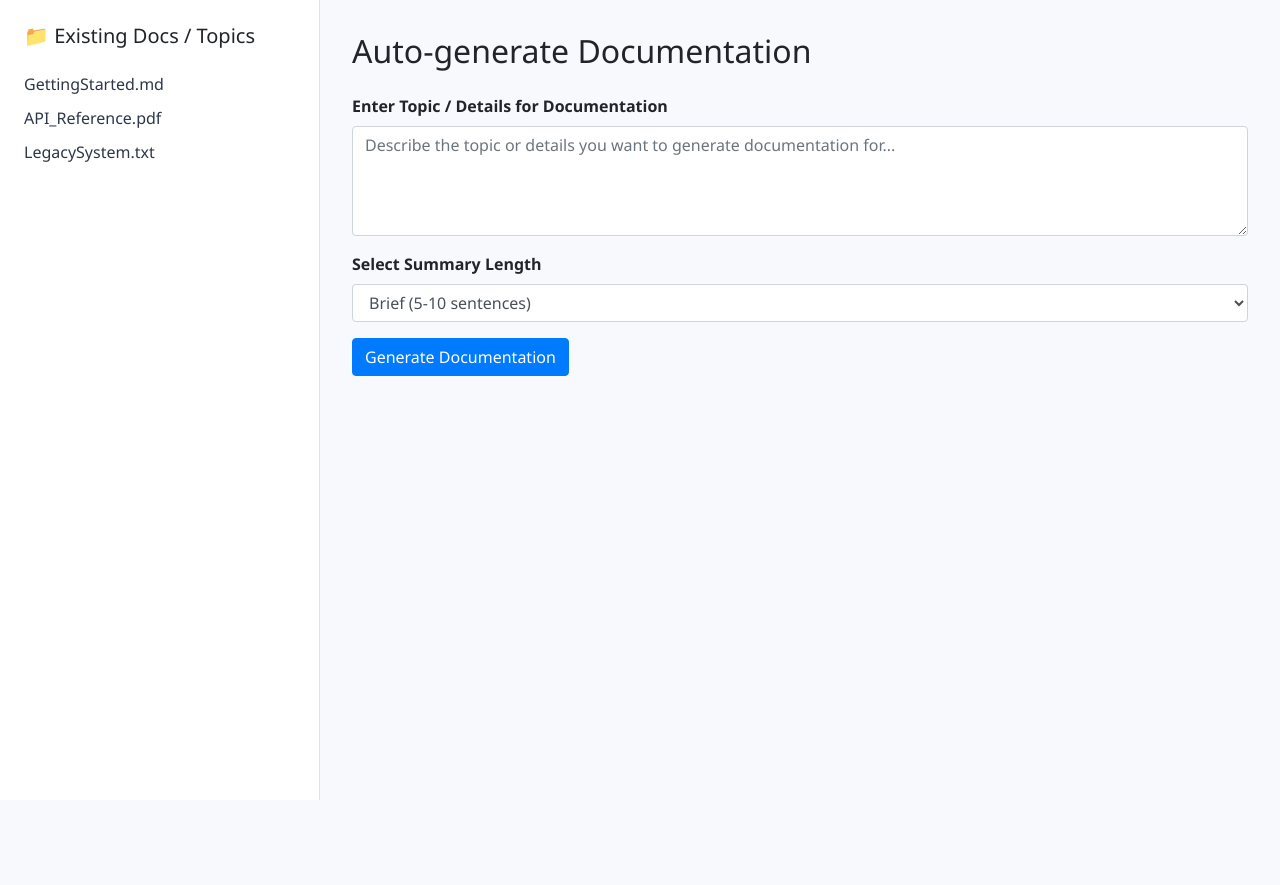
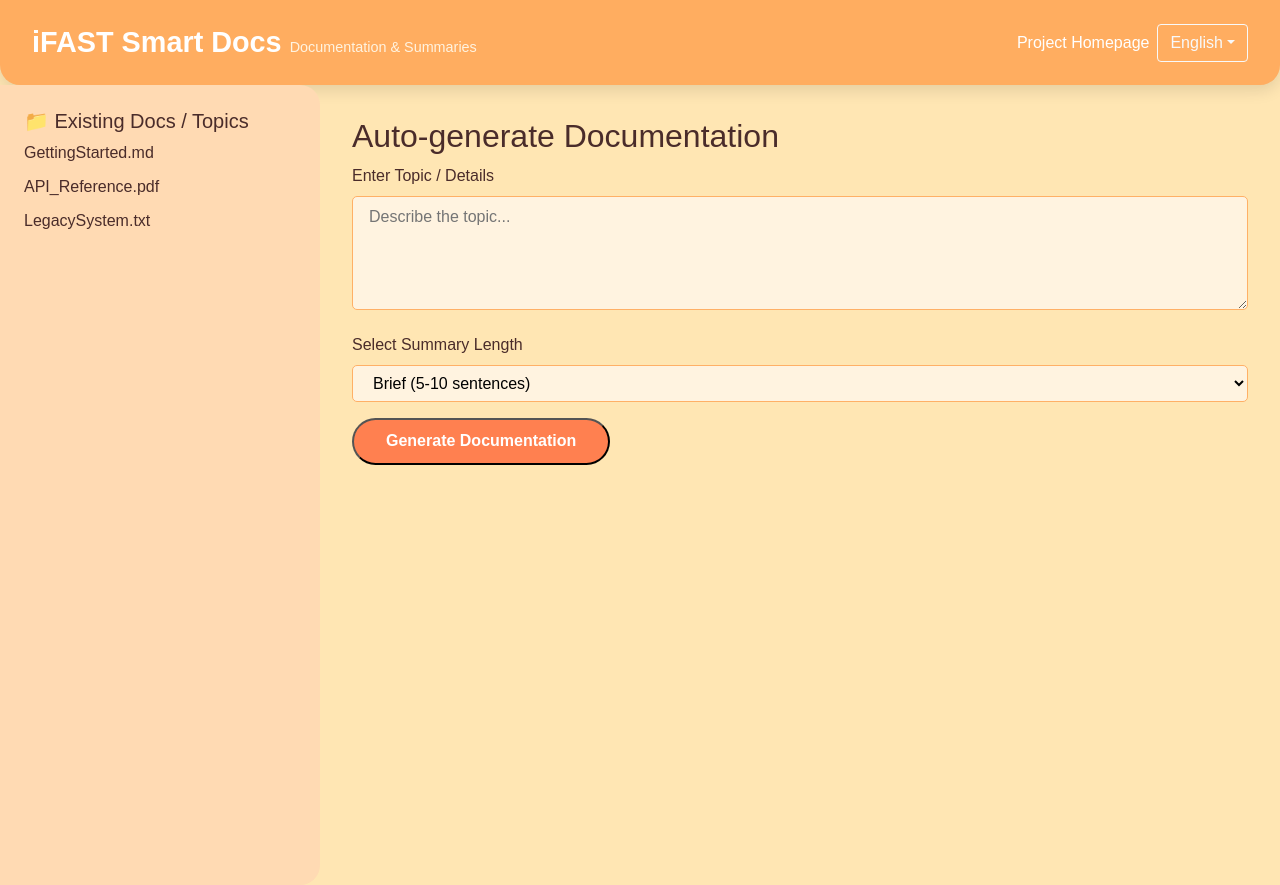
Before and after one commit to YuHan934/Hackathon, a PHP site: page /auto-generate_documentation.php in a window 1280 px wide. Before the commit the page ends 800 px from the top, so only its background shows below. Run offline with PHP 8.4, Linux system fonts and the light colour scheme; some libraries are stand-ins or nearby versions.

Commit message:
auto-generate_documentation.php

```diff
--- a/knowledgebase.dev-main/auto-generate_documentation.php
+++ b/knowledgebase.dev-main/auto-generate_documentation.php
@@ -10,34 +10,20 @@ if ($_SERVER['REQUEST_METHOD'] === 'POST' && !empty($_POST['topic'])) {
     $topic = htmlspecialchars(trim($_POST['topic']));
     $length = $_POST['length'] ?? 'brief';
 
-    // Simulate documentation generation based on length option
     switch ($length) {
         case 'brief':
-            $generatedDoc = <<<DOC
-📄 <strong>Brief Summary</strong> for topic: <strong>{$topic}</strong><br><br>
-This is a concise overview of <em>{$topic}</em>, covering the essential points in 5-10 sentences.
-DOC;
+            $generatedDoc = "📄 Brief Summary for topic: {$topic}\nThis is a concise overview covering the essential points in 5-10 sentences.";
             break;
-
         case 'medium':
-            $generatedDoc = <<<DOC
-📄 <strong>Medium Summary</strong> for topic: <strong>{$topic}</strong><br><br>
-This summary provides a detailed explanation of <em>{$topic}</em> extending roughly 1-2 pages. It includes background, core concepts, and examples to help understand the topic thoroughly.
-DOC;
+            $generatedDoc = "📄 Medium Summary for topic: {$topic}\nThis summary provides a detailed explanation extending roughly 1-2 pages.";
             break;
-
         case 'details':
-            $generatedDoc = <<<DOC
-📄 <strong>Detailed Summary</strong> for topic: <strong>{$topic}</strong><br><br>
-This is an in-depth documentation containing key points, contextual information, and comprehensive insights about <em>{$topic}</em>. It covers all critical aspects, definitions, use cases, and best practices.
-DOC;
+            $generatedDoc = "📄 Detailed Summary for topic: {$topic}\nThis is an in-depth documentation containing key points, contextual info, and comprehensive insights.";
             break;
-
         default:
             $generatedDoc = "Invalid summary length selected.";
     }
 
-    // For demo: add topic as a "file" in docs list if not present
     if (!in_array($topic, $docs)) {
         $docs[] = $topic;
     }
@@ -46,54 +32,105 @@ DOC;
 <!DOCTYPE html>
 <html lang="en">
 <head>
-    <meta charset="UTF-8" />
+<meta charset="UTF-8">
+<meta name="viewport" content="width=device-width, initial-scale=1.0">
 <title>Auto-generate Documentation | iFAST Smart Docs</title>
-    <link rel="stylesheet" href="https://stackpath.bootstrapcdn.com/bootstrap/4.5.2/css/bootstrap.min.css" />
+<link rel="stylesheet" href="https://stackpath.bootstrapcdn.com/bootstrap/4.5.2/css/bootstrap.min.css">
+<script src="https://kit.fontawesome.com/1b5fdf4bb2.js" crossorigin="anonymous"></script>
 <style>
+:root {
+  --bg-color: #FFE6B3;
+  --text-color: #4A2C2A;
+  --card-bg: #FFDAB3;
+  --navbar-bg: #FFAD60;
+  --button-bg: #FF8050;
+  --button-text: #fff;
+}
+
 body {
-            background-color: #f7f9fc;
-            font-family: 'Segoe UI', sans-serif;
+  background-color: var(--bg-color);
+  color: var(--text-color);
+  font-family: 'Poppins', sans-serif;
+  margin: 0;
 }
+
+/* Navbar */
+.navbar {
+  background-color: var(--navbar-bg);
+  border-radius: 0 0 20px 20px;
+  padding: 1rem 2rem;
+  box-shadow: 0 6px 15px rgba(0,0,0,0.1);
+}
+.navbar-brand { font-weight:700; font-size:1.8rem; color:#fff !important; }
+.navbar-brand small { font-weight:400; font-size:0.9rem; color:#FFF3E0; }
+.nav-link { color:#fff !important; }
+.nav-link:hover { color:#FFDAB3 !important; }
+
+/* Sidebar */
 .sidebar {
-            background-color: #fff;
+  background-color: var(--card-bg);
   padding: 1.5rem;
+  border-radius: 0 20px 20px 0;
   height: 100vh;
-            border-right: 1px solid #dee2e6;
-            overflow-y: auto;
 }
-        .file-list {
-            list-style: none;
-            padding-left: 0;
+.file-list { list-style:none; padding-left:0; }
+.file-list li { margin-bottom:10px; font-weight:500; color: var(--text-color); transition: transform 0.3s; }
+.file-list li:hover { transform: translateX(5px); color:#201714ff; }
+
+/* Main Content */
+.main-content { padding:2rem; }
+textarea, select {
+  background-color:#FFF3E0; border:1px solid #FFB066; border-radius:5px; padding:0.5rem 1rem;
+  transition: all 0.3s; width:100%;
 }
-        .file-list li {
-            margin-bottom: 10px;
-            font-weight: 500;
-            color: #2d3748;
-            cursor: default;
+textarea:focus, select:focus { border-color:#FF5722; box-shadow:0 0 8px rgba(255,87,34,0.3); outline:none; }
+
+button {
+  background-color: var(--button-bg); color: var(--button-text);
+  border-radius:50px; padding:0.6rem 2rem; font-weight:600;
+  transition: all 0.3s;
 }
-        .main-content {
-            padding: 2rem;
-        }
-        .form-group label {
-            font-weight: 600;
-        }
+button:hover { background-color:red; transform:translateY(-2px); box-shadow:0 5px 10px rgba(116, 16, 16, 0.2); }
+
 .doc-box {
   margin-top: 2rem;
-            background: #edf2f7;
+  background: #FFF2E0;
   padding: 1.5rem;
-            border-radius: 8px;
-            color: #2d3748;
+  border-radius: 12px;
+  color: var(--text-color);
+  box-shadow: 0 10px 20px rgba(0,0,0,0.08);
   white-space: pre-wrap;
 }
 </style>
 </head>
 <body>
 
+<!-- Navbar -->
+<nav class="navbar navbar-expand-lg">
+  <a class="navbar-brand font-weight-bold" href="#">iFAST Smart Docs <small>Documentation & Summaries</small></a>
+  <button class="navbar-toggler" type="button" data-toggle="collapse" data-target="#navbarText">
+    <span class="navbar-toggler-icon"></span>
+  </button>
+  <div class="collapse navbar-collapse" id="navbarText">
+    <ul class="navbar-nav ml-auto align-items-center">
+      <li class="nav-item"><a class="nav-link" href="https://yourprojecthomepage.com" target="_blank">Project Homepage</a></li>
+      <li class="nav-item dropdown">
+        <button class="btn btn-outline-light dropdown-toggle" type="button" data-toggle="dropdown">English</button>
+        <div class="dropdown-menu dropdown-menu-right">
+          <a class="dropdown-item" href="#">French</a>
+          <a class="dropdown-item" href="#">Bulgarian</a>
+        </div>
+      </li>
+    </ul>
+  </div>
+</nav>
+
 <div class="container-fluid">
   <div class="row">
+
     <!-- Sidebar -->
     <div class="col-md-3 sidebar">
-            <h5 class="mb-4">📁 Existing Docs / Topics</h5>
+        <h5>📁 Existing Docs / Topics</h5>
         <ul class="file-list">
             <?php foreach ($docs as $doc): ?>
                 <li><?= htmlspecialchars($doc) ?></li>
@@ -101,37 +138,40 @@ DOC;
         </ul>
     </div>
 
-        <!-- Main content -->
+    <!-- Main Content -->
     <div class="col-md-9 main-content">
-            <h2 class="mb-4">Auto-generate Documentation</h2>
+        <h2>Auto-generate Documentation</h2>
 
         <form action="autogen.php" method="POST">
             <div class="form-group">
-                    <label for="topic">Enter Topic / Details for Documentation</label>
-                    <textarea name="topic" id="topic" class="form-control" rows="4" placeholder="Describe the topic or details you want to generate documentation for..." required><?= isset($_POST['topic']) ? htmlspecialchars($_POST['topic']) : '' ?></textarea>
+                <label for="topic">Enter Topic / Details</label>
+                <textarea name="topic" id="topic" rows="4" placeholder="Describe the topic..." required><?= isset($_POST['topic']) ? htmlspecialchars($_POST['topic']) : '' ?></textarea>
             </div>
 
             <div class="form-group">
                 <label for="length">Select Summary Length</label>
-                    <select name="length" id="length" class="form-control">
-                        <option value="brief" <?= (isset($_POST['length']) && $_POST['length'] === 'brief') ? 'selected' : '' ?>>Brief (5-10 sentences)</option>
-                        <option value="medium" <?= (isset($_POST['length']) && $_POST['length'] === 'medium') ? 'selected' : '' ?>>Medium (1-2 Pages)</option>
-                        <option value="details" <?= (isset($_POST['length']) && $_POST['length'] === 'details') ? 'selected' : '' ?>>Details (Key points with context)</option>
+                <select name="length" id="length">
+                    <option value="brief" <?= (isset($_POST['length']) && $_POST['length']==='brief')?'selected':'' ?>>Brief (5-10 sentences)</option>
+                    <option value="medium" <?= (isset($_POST['length']) && $_POST['length']==='medium')?'selected':'' ?>>Medium (1-2 Pages)</option>
+                    <option value="details" <?= (isset($_POST['length']) && $_POST['length']==='details')?'selected':'' ?>>Details (Key points with context)</option>
                 </select>
             </div>
 
-                <button type="submit" class="btn btn-primary">Generate Documentation</button>
+            <button type="submit">Generate Documentation</button>
         </form>
 
         <?php if ($generatedDoc): ?>
-                <div class="doc-box mt-4">
+            <div class="doc-box">
                 <h5>📝 Generated Documentation</h5>
                 <p><?= $generatedDoc ?></p>
             </div>
         <?php endif; ?>
     </div>
+
   </div>
 </div>
 
+<script src="https://code.jquery.com/jquery-3.5.1.slim.min.js"></script>
+<script src="https://cdn.jsdelivr.net/npm/bootstrap@4.5.2/dist/js/bootstrap.bundle.min.js"></script>
 </body>
 </html>
```
Lines whose indentation alone changed are shown as unchanged.
